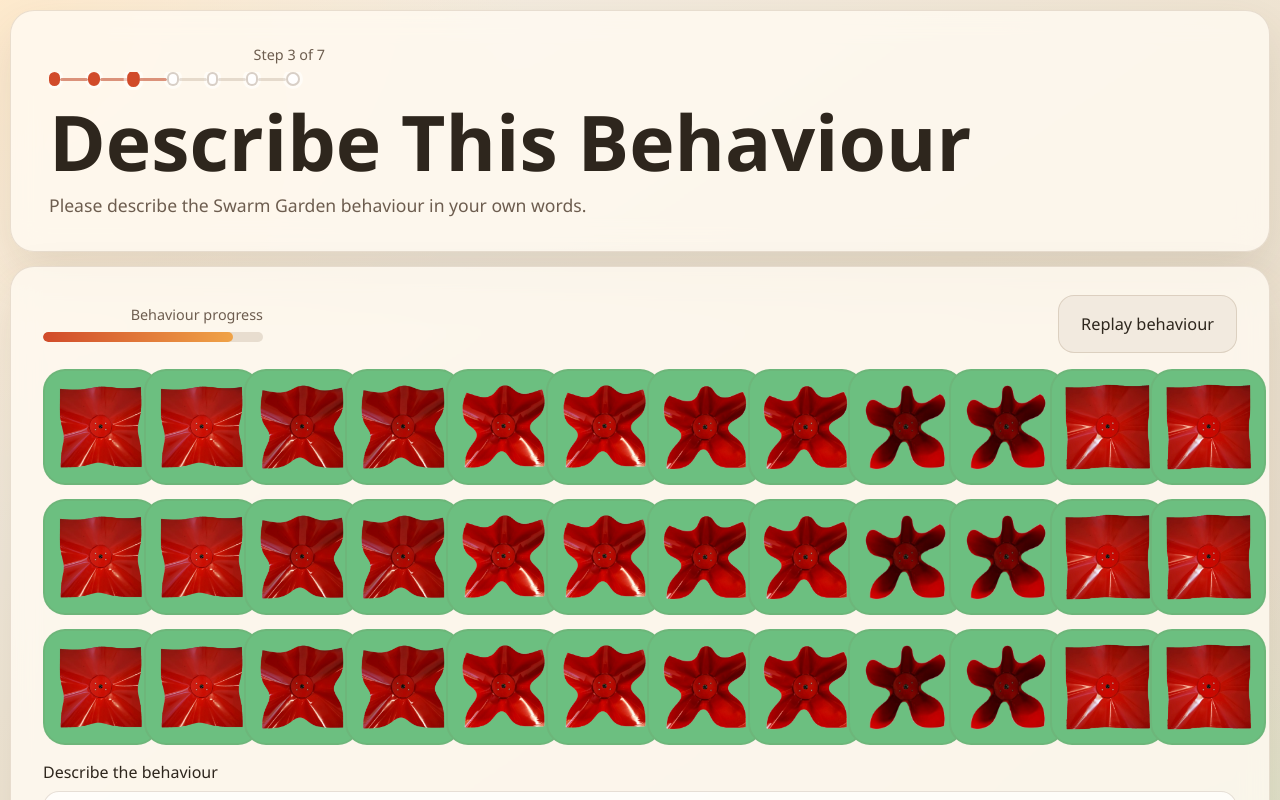
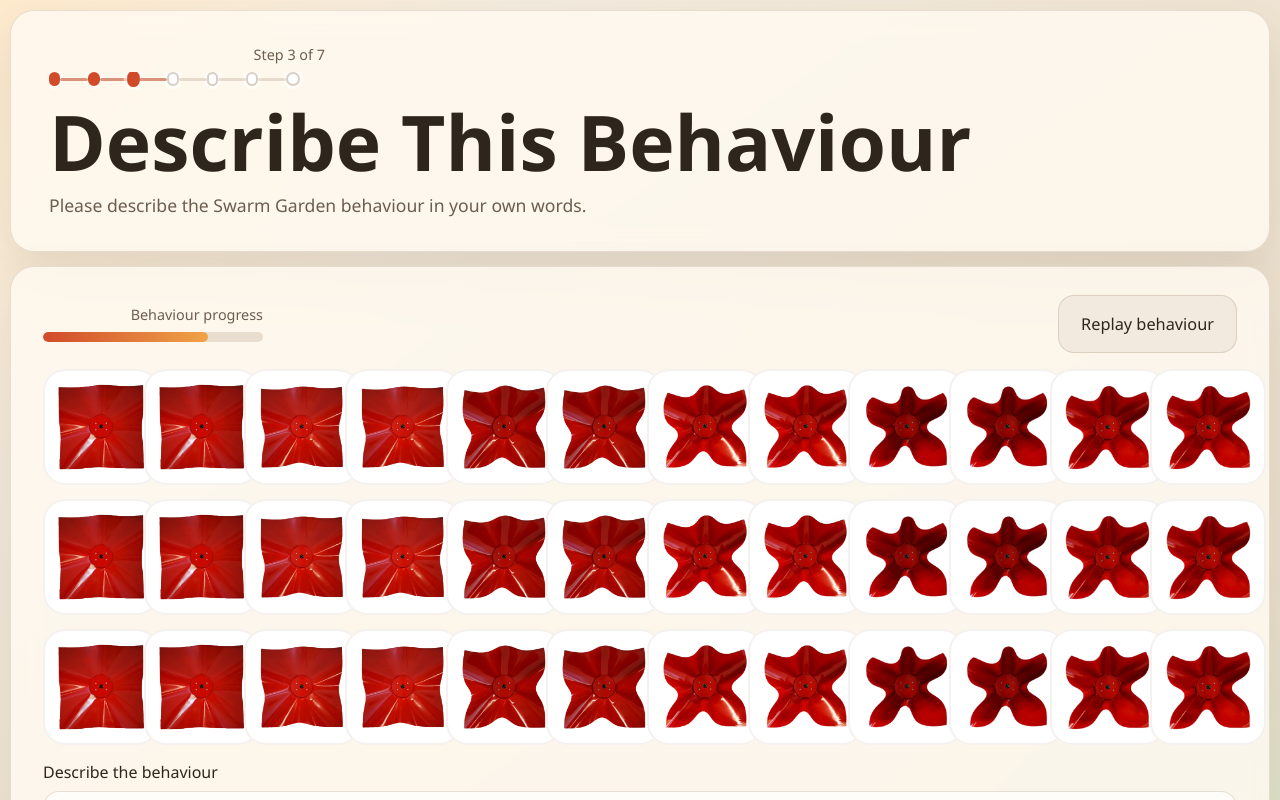
Before and after one commit to MerihanAlhafnawi/SwarmGardenSimulator, a Next.js app: page /describe-two in a window 1280 px wide. Shown: the top 800 px of the page. Built offline with nearby package versions, Linux system fonts and the light colour scheme; no server answers.

Commit message:
Refine bloom levels and random color behaviour demos

```diff
--- a/src/app/describe-three/page.tsx
+++ b/src/app/describe-three/page.tsx
@@ -10,7 +10,7 @@ export default function DescribeThreePage() {
         responseLabel: "Describe the behaviour",
         responseKey: "behaviour-3",
         stimulus:
-          "two-column bands bloom to different levels, then single robots flash random colors one at a time",
+          "two-column bands bloom to different levels, then single robots gain random colors one at a time",
         initialLevel: 1,
         nextHref: "/prepare",
         isFinalStep: true,
--- a/src/app/describe-two/page.tsx
+++ b/src/app/describe-two/page.tsx
@@ -10,7 +10,7 @@ export default function DescribeTwoPage() {
         responseLabel: "Describe the behaviour",
         responseKey: "behaviour-2",
         stimulus:
-          "robots smoothly bloom from 1 to 3, 3 to 5, 5 to 7, 7 to 8, and 9 to 11 in two-column bands, then all change color to green",
+          "robots bloom to levels 1, 3, 5, 7, 9, and 11 in two-column bands, then all change color to green",
         initialLevel: 1,
         nextHref: "/describe-three",
         demoKind: "two-column-bloom-green",
--- a/src/components/BehaviourDescriptionStep.tsx
+++ b/src/components/BehaviourDescriptionStep.tsx
@@ -54,13 +54,17 @@ const BLOOM_STEP_DELAY = 180;
 const TWO_COLUMN_BAND_DELAY = 1000;
 const GREEN_COLOR = "#36a852";
 const SECOND_DEMO_BLOOM_BANDS = [
+  { from: 1, to: 1 },
   { from: 1, to: 3 },
-  { from: 3, to: 5 },
-  { from: 5, to: 7 },
-  { from: 7, to: 8 },
-  { from: 9, to: 11 },
+  { from: 1, to: 5 },
+  { from: 1, to: 7 },
+  { from: 1, to: 9 },
+  { from: 1, to: 11 },
 ];
 const THIRD_DEMO_BLOOM_LEVELS = [3, 8, 5, 11, 2, 7];
+const THIRD_DEMO_BLOOM_STAGGER = 100;
+const THIRD_DEMO_BLOOM_DURATION = 450;
+const RANDOM_COLOR_DELAY = 500;
 const RANDOM_COLOR_FLASHES = [
   { row: 0, col: 9, color: "#ff4d4d" },
   { row: 2, col: 2, color: "#47b8ff" },
@@ -289,7 +293,12 @@ export default function BehaviourDescriptionStep({ config }: { config: StepConfi
       return SECOND_DEMO_BLOOM_BANDS.length * TWO_COLUMN_BAND_DELAY + COLOR_STEPS * COLOR_STEP_DELAY + 600;
     }
 
-    return THIRD_DEMO_BLOOM_LEVELS.length * TWO_COLUMN_BAND_DELAY + RANDOM_COLOR_FLASHES.length * 1000;
+    return (
+      THIRD_DEMO_BLOOM_LEVELS.length * THIRD_DEMO_BLOOM_STAGGER +
+      THIRD_DEMO_BLOOM_DURATION +
+      RANDOM_COLOR_FLASHES.length * RANDOM_COLOR_DELAY +
+      600
+    );
   };
 
   const startProgressBar = (duration: number) => {
@@ -334,14 +343,20 @@ export default function BehaviourDescriptionStep({ config }: { config: StepConfi
     THIRD_DEMO_BLOOM_LEVELS.forEach((targetLevel, index) => {
       const startCol = index * 2;
       const wave = [...columnWave(startCol), ...columnWave(startCol + 1)];
-      animateWaveLevel(wave, 1, targetLevel, index * TWO_COLUMN_BAND_DELAY, TWO_COLUMN_BAND_DELAY - 120);
+      animateWaveLevel(
+        wave,
+        1,
+        targetLevel,
+        index * THIRD_DEMO_BLOOM_STAGGER,
+        THIRD_DEMO_BLOOM_DURATION,
+      );
     });
 
-    const flashStartDelay = THIRD_DEMO_BLOOM_LEVELS.length * TWO_COLUMN_BAND_DELAY;
+    const flashStartDelay =
+      THIRD_DEMO_BLOOM_LEVELS.length * THIRD_DEMO_BLOOM_STAGGER + THIRD_DEMO_BLOOM_DURATION;
     RANDOM_COLOR_FLASHES.forEach(({ row, col, color }, index) => {
-      const delay = flashStartDelay + index * 1000;
+      const delay = flashStartDelay + index * RANDOM_COLOR_DELAY;
       schedule(() => setCellColor(row, col, color), delay);
-      schedule(() => setCellColor(row, col, "#ffffff"), delay + 700);
     });
   };
 
```
